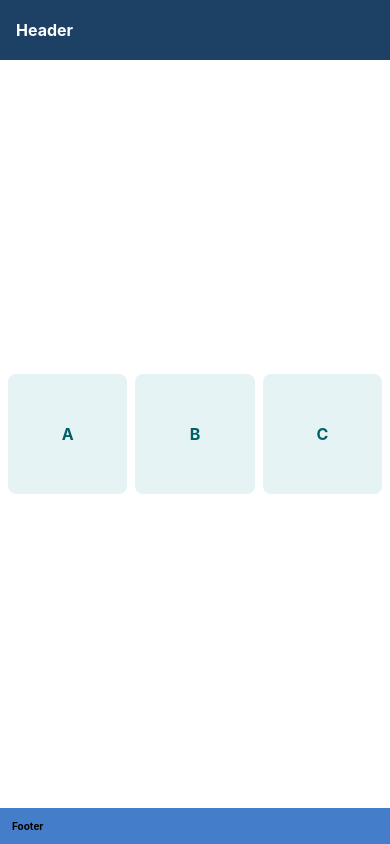
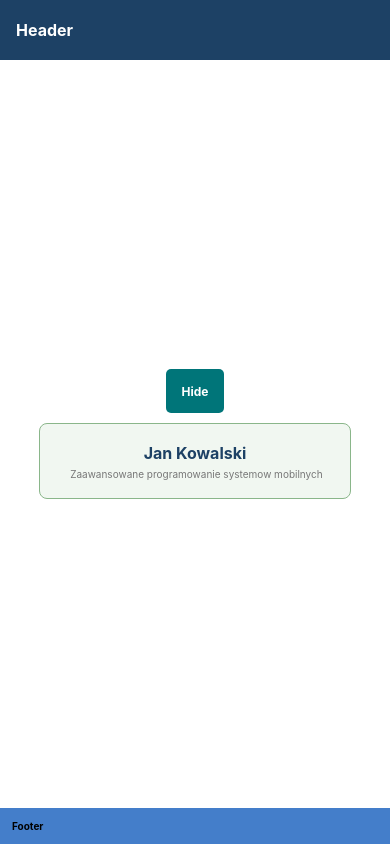
Before and after one commit to krokpatrick/ZPSM-Kalkulator, a React Native app: screen / in a window 390 px wide. Built offline with nearby package versions, Linux system fonts and the light colour scheme.

Commit message:
Added button for showing and hiding text

```diff
--- a/App.tsx
+++ b/App.tsx
@@ -1,7 +1,11 @@
 import { StatusBar } from 'expo-status-bar';
-import { StyleSheet, Text, View } from 'react-native';
+import { Pressable, StyleSheet, Text, View } from 'react-native';
+import { useState } from 'react';
 
 export default function App() {
+
+  const [visible, setVisible] = useState(true);
+
   return (
     <View style={styles.container}>
       <StatusBar style="auto"/>
@@ -10,18 +14,17 @@ export default function App() {
       </View>
 
       <View style={styles.middle}>
-        <View style={styles.items}>
-          <View style={styles.item}>
-            <Text style={styles.itemText}>A</Text>
-          </View>
+        <View style={styles.content}>
+          <Pressable style={styles.button} onPress={() => setVisible(!visible)}>
+            <Text style={styles.buttonText}>{visible ? 'Hide' : 'Show'}</Text>
+          </Pressable>
 
-          <View style={styles.item}>
-            <Text style={styles.itemText}>B</Text>
-          </View>
-
-          <View style={styles.item}>
-            <Text style={styles.itemText}>C</Text>
-          </View>
+          {visible && (
+            <View style={styles.card}>
+              <Text style={styles.nameStyle}>Jan Kowalski</Text>
+              <Text style={styles.description}> Zaawansowane programowanie systemow mobilnych</Text>
+            </View>
+          )}
         </View>
       </View>
 
@@ -54,6 +57,7 @@ const styles = StyleSheet.create({
   middle: {
     flex: 1,
     justifyContent: 'center',
+    alignItems: 'center',
   },
 
   items: {
@@ -62,6 +66,54 @@ const styles = StyleSheet.create({
     alignItems: 'center',
     gap: 8,
     paddingHorizontal: 8,
+  },
+
+  content: {
+    width: '100%',
+    alignItems: 'center',
+    gap: 10,
+  },
+
+  button: {
+    minWidth: 44,
+    minHeight: 44,
+    backgroundColor: '#007579',
+    borderRadius: 5,
+    justifyContent: 'center',
+    alignItems: 'center',
+    paddingHorizontal: 16,
+    paddingVertical: 10,
+  },
+
+  buttonText: {
+    color: '#FFFFFF',
+    fontSize: 12,
+    fontWeight: 'bold',
+  },
+
+  card: {
+    width: '80%',
+    minHeight: 76,
+    backgroundColor: '#F1F7F1',
+    borderColor: '#8AB68A',
+    borderWidth: 1,
+    borderRadius: 8,
+    justifyContent: 'center',
+    alignItems: 'center',
+    padding: 12,
+  },
+
+  nameStyle: {
+    color: '#1D4165',
+    fontSize: 16,
+    fontWeight: 'bold',
+    marginBottom: 5,
+  },
+
+  description: {
+    color: "#777777",
+    fontSize: 10,
+    textAlign: 'center',
   },
 
   item: {
```
